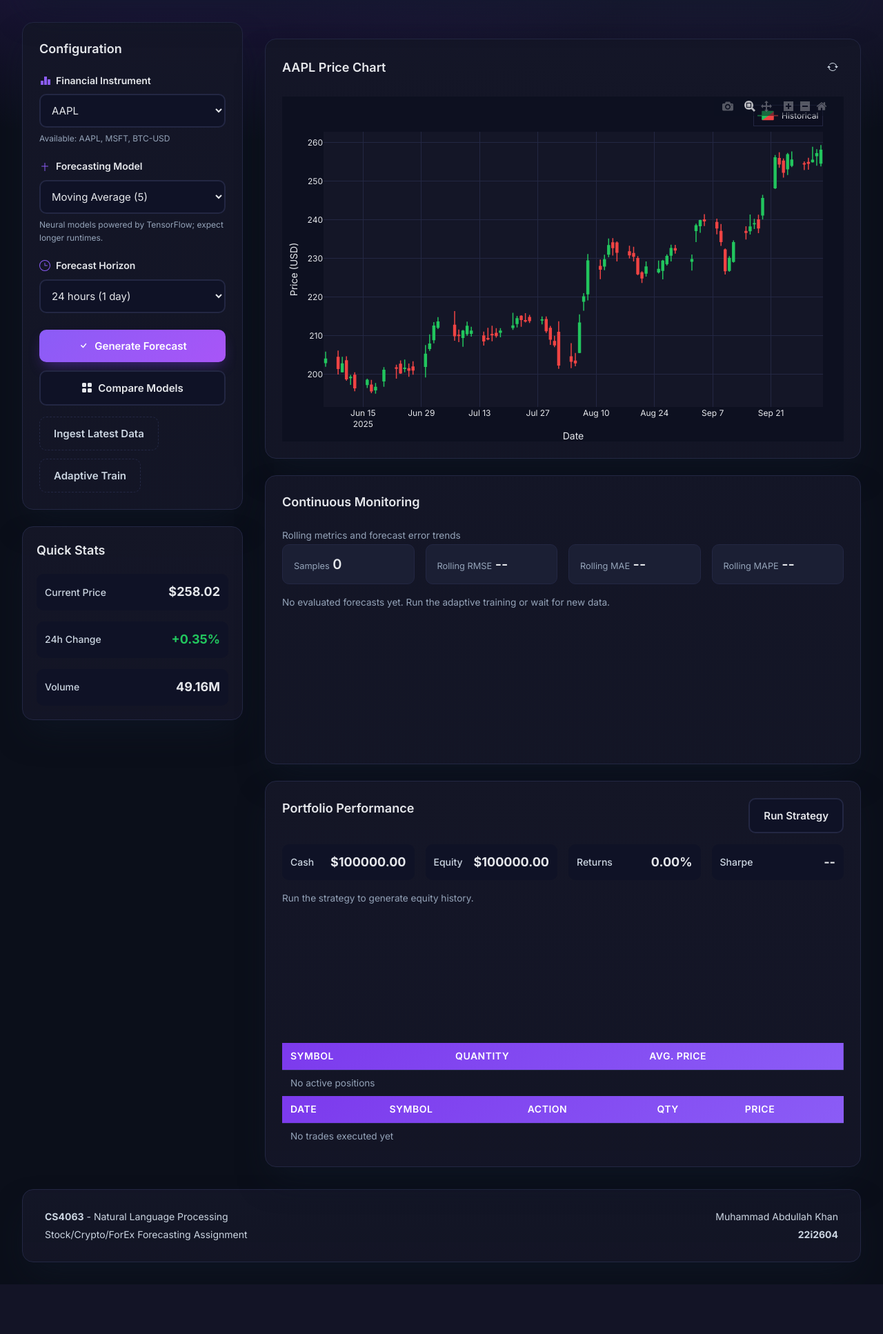
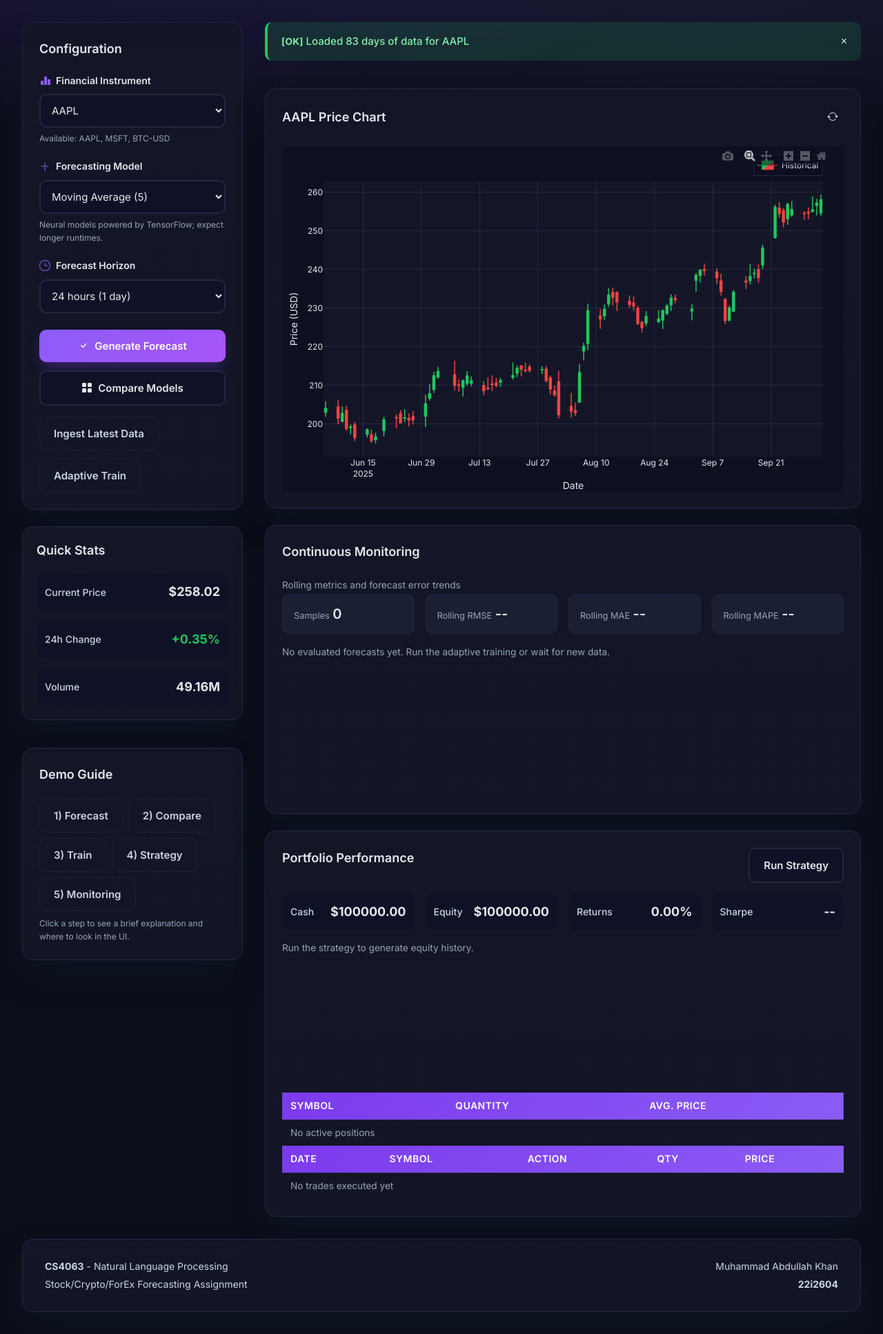
Before and after one commit to MuhammadKhan148/nlp-forecasting-application, a Flask app: page / in a window 1280 px wide. Shown: the part 151-2085 px from the top of the page at 69% size. Before the commit the page ends 2013 px from the top, so only its background shows below. Run offline with Flask 3, Linux system fonts and the light colour scheme; data comes from the database, SQL or seed files in the repository; data that the repository does not hold is empty; some libraries are stand-ins or nearby versions.

Commit message:
UI: add Demo Guide and Training Result card; sticky guidance and verification tips

```diff
--- a/static/js/app.js
+++ b/static/js/app.js
@@ -271,6 +271,21 @@ function setupEventListeners() {
     if (rebalanceBtn) {
         rebalanceBtn.addEventListener('click', runPortfolioStrategy);
     }
+
+    // Help buttons (demo guide)
+    const helpMap = {
+        'help-forecast': 'forecast',
+        'help-compare': 'compare',
+        'help-train': 'train',
+        'help-strategy': 'strategy',
+        'help-monitor': 'monitor'
+    };
+    Object.entries(helpMap).forEach(([id, step]) => {
+        const el = document.getElementById(id);
+        if (el) {
+            el.addEventListener('click', () => showStepHelp(step));
+        }
+    });
 }
 
 // Load historical data
@@ -347,7 +362,16 @@ async function generateForecast() {
         const horizonLabel = forecastData.length > 0 && forecastData[forecastData.length - 1].horizon_hours
             ? `${forecastData[forecastData.length - 1].horizon_hours}h`
             : `${horizonHours}h`;
-        showAlert(`Forecast generated using ${modelLabel} | Horizon ${horizonLabel}`, 'success');
+        showAlert(`Forecast generated using ${modelLabel} | Horizon ${horizonLabel}`, 'success', { duration: 30000 });
+        showAlert(
+            `<strong>What to do next</strong><br>
+            - Inspect the purple forecast overlay and confidence band on the chart.<br>
+            - Optionally click <em>Compare Models</em> to benchmark RMSE/MAE/MAPE.<br>
+            <strong>How to verify</strong><br>
+            - Open DevTools → Network → /api/forecast → response should include <em>model_source</em> and <em>model_version</em> (if using registry).`,
+            'info',
+            { sticky: true }
+        );
         loadMonitoringData(currentSymbol);
         loadPortfolioSummary();
         updateStatus(`Forecast ready (${modelLabel})`, 'success');
@@ -401,10 +425,19 @@ async function evaluateModels() {
             const bestName = formatModelName(bestModel);
             const rmse = formatMetric(bestModel.rmse);
             const mae = formatMetric(bestModel.mae);
-            showAlert(`Best model for ${currentSymbol}: ${bestName} (RMSE ${rmse}, MAE ${mae})`, 'success');
+            showAlert(`Best model for ${currentSymbol}: ${bestName} (RMSE ${rmse}, MAE ${mae})`, 'success', { duration: 30000 });
+            showAlert(
+                `<strong>What to do next</strong><br>
+                - Consider selecting this model for forecasting.<br>
+                - Use <em>Adaptive Train</em> to version and activate it for continuous use.<br>
+                <strong>How to verify</strong><br>
+                - Metrics table shows the best model highlighted; values align with /api/evaluate response.`,
+                'info',
+                { sticky: true }
+            );
             updateStatus(`Best model | ${bestName}`, 'success');
         } else {
-            showAlert('Model evaluation completed', 'success');
+            showAlert('Model evaluation completed', 'success', { duration: 30000 });
             updateStatus('Evaluation complete', 'success');
         }
         loadMonitoringData(currentSymbol);
@@ -671,8 +704,10 @@ function showLoading(show) {
     document.getElementById('loading').style.display = show ? 'block' : 'none';
 }
 
-// Show alert message
-function showAlert(message, type = 'info') {
+// Show alert message (supports sticky + duration + close button)
+function showAlert(message, type = 'info', options = {}) {
+    const { duration = 30000, sticky = false } = options;
+
     // Remove existing alerts
     const existingAlerts = document.querySelectorAll('.alert');
     existingAlerts.forEach(alert => alert.remove());
@@ -688,16 +723,32 @@ function showAlert(message, type = 'info') {
         info: '[INFO]'
     };
 
-    alert.innerHTML = `<span class="alert-icon">${icons[type] || '[INFO]'}</span> ${message}`;
+    // Build content
+    const content = document.createElement('span');
+    content.innerHTML = `<span class="alert-icon">${icons[type] || '[INFO]'}</span> ${message}`;
+
+    // Close button
+    const closeBtn = document.createElement('button');
+    closeBtn.textContent = '×';
+    closeBtn.setAttribute('aria-label', 'Close');
+    closeBtn.style.cssText = 'margin-left:auto;background:transparent;border:none;color:#e5e7eb;font-size:16px;cursor:pointer;';
+    closeBtn.addEventListener('click', () => {
+        alert.style.opacity = '0';
+        setTimeout(() => alert.remove(), 200);
+    });
+
+    alert.appendChild(content);
+    alert.appendChild(closeBtn);
 
     const container = document.getElementById('alert-container');
     container.appendChild(alert);
 
-    // Auto-remove after 5 seconds
-    setTimeout(() => {
-        alert.style.opacity = '0';
-        setTimeout(() => alert.remove(), 300);
-    }, 5000);
+    if (!sticky && duration > 0) {
+        setTimeout(() => {
+            alert.style.opacity = '0';
+            setTimeout(() => alert.remove(), 300);
+        }, duration);
+    }
 }
 
 // Monitoring + portfolio helpers
@@ -874,7 +925,15 @@ async function triggerIngestion() {
             showAlert(result.error, 'error');
             return;
         }
-        showAlert('Ingestion job triggered', 'success');
+        showAlert('Ingestion job triggered', 'success', { duration: 30000 });
+        showAlert(
+            `<strong>What to expect</strong><br>
+            - Historical prices will refresh; monitoring and strategy use latest data.<br>
+            <strong>How to verify</strong><br>
+            - Chart reloads; DevTools → Network shows <em>/api/ingest</em> 200 OK.`,
+            'info',
+            { sticky: true }
+        );
         if (currentSymbol) {
             loadHistoricalData(currentSymbol);
         }
@@ -909,13 +968,96 @@ async function triggerTraining() {
             showAlert(result.error, 'error');
             return;
         }
-        showAlert(`Training complete (version ${result.result?.version || 'latest'})`, 'success');
+        showAlert(`Training complete (version ${result.result?.version || 'latest'})`, 'success', { duration: 30000 });
+        showAlert(
+            `<strong>What to do next</strong><br>
+            - Click <em>Generate Forecast</em> again; it will use the new active version.<br>
+            <strong>How to verify</strong><br>
+            - DevTools → Network → /api/forecast → shows <em>model_source: "registry"</em> and new <em>model_version</em>.<br>
+            <strong>If errors</strong><br>
+            - Ensure at least 10 data points exist; review /api/train response for details.`,
+            'info',
+            { sticky: true }
+        );
+        try {
+            // Show the training response in the UI card
+            renderTrainingResult(result.result);
+            // Pull registry versions to show active flag and dates
+            const verRes = await fetch(`/api/models/versions?symbol=${encodeURIComponent(currentSymbol)}&model=${encodeURIComponent(model)}`);
+            const verData = await verRes.json();
+            if (!verData.error) {
+                renderTrainingResult(result.result, verData.versions || []);
+            }
+        } catch (e) {
+            console.warn('Unable to render training result', e);
+        }
         loadMonitoringData(currentSymbol);
     } catch (error) {
-        showAlert('Training failed: ' + error.message, 'error');
+        showAlert('Training failed: ' + error.message + '<br><strong>Check</strong>: DevTools → Network → /api/train and server logs.', 'error', { sticky: true });
     } finally {
         if (btn) btn.disabled = false;
     }
+}
+
+function safeFmt(x, digits = 4) {
+    if (x === null || x === undefined || Number.isNaN(Number(x))) return '--';
+    return Number(x).toFixed(digits);
+}
+
+function renderTrainingResult(data, versions) {
+    const card = document.getElementById('train-result-card');
+    const body = document.getElementById('train-result-body');
+    if (!card || !body || !data) {
+        return;
+    }
+    let registryRow = null;
+    if (Array.isArray(versions) && versions.length > 0) {
+        registryRow = versions.find(v => String(v.version) === String(data.version)) || versions[0];
+    }
+    const symbol = data.symbol || currentSymbol || '--';
+    const model = data.model || document.getElementById('model-select')?.value || '--';
+    const version = data.version || '--';
+    const rmse = safeFmt(data.metrics?.rmse);
+    const mae = safeFmt(data.metrics?.mae);
+    const mape = (data.metrics?.mape !== undefined && data.metrics?.mape !== null) ? `${safeFmt(data.metrics?.mape, 2)}%` : '--';
+    const isActive = registryRow ? (registryRow.is_active ? 'Yes' : 'No') : '--';
+    const trainStart = registryRow?.train_start ?? '--';
+    const trainEnd = registryRow?.train_end ?? '--';
+
+    body.innerHTML = `
+        <table>
+            <thead>
+                <tr>
+                    <th>Symbol</th>
+                    <th>Model</th>
+                    <th>Version</th>
+                    <th>Active</th>
+                    <th>RMSE</th>
+                    <th>MAE</th>
+                    <th>MAPE (%)</th>
+                    <th>Train Start</th>
+                    <th>Train End</th>
+                </tr>
+            </thead>
+            <tbody>
+                <tr>
+                    <td>${symbol}</td>
+                    <td>${prettifyModelLabel(model)}</td>
+                    <td>${version}</td>
+                    <td>${isActive}</td>
+                    <td>${rmse}</td>
+                    <td>${mae}</td>
+                    <td>${mape}</td>
+                    <td>${trainStart}</td>
+                    <td>${trainEnd}</td>
+                </tr>
+            </tbody>
+        </table>
+        <p class="muted" style="margin-top: 6px; font-size: 12px;">
+            After training, generate a new forecast to use this version (the forecast response will include <em>model_source: "registry"</em> and <em>model_version</em>).
+        </p>
+    `;
+    card.style.display = 'block';
 }
 
 async function runPortfolioStrategy() {
@@ -928,11 +1070,45 @@ async function runPortfolioStrategy() {
             showAlert(result.error, 'error');
             return;
         }
-        showAlert('Portfolio strategy executed', 'success');
+        showAlert('Portfolio strategy executed', 'success', { duration: 30000 });
+        showAlert(
+            `<strong>What to expect</strong><br>
+            - If thresholds are crossed, trades appear and equity updates.<br>
+            <strong>How to verify</strong><br>
+            - Positions/Trades tables update; equity chart gets a new point; /api/portfolio/summary reflects changes.<br>
+            <strong>If nothing changes</strong><br>
+            - Thresholds not met; try another model/symbol or adjust thresholds in config.env.`,
+            'info',
+            { sticky: true }
+        );
         renderPortfolioSummary(result.result || result);
     } catch (error) {
-        showAlert('Portfolio update failed: ' + error.message, 'error');
+        showAlert('Portfolio update failed: ' + error.message + '<br><strong>Check</strong>: DevTools → Network → /api/portfolio/run and server logs.', 'error', { sticky: true });
     } finally {
         if (btn) btn.disabled = false;
     }
 }
+
+// Demo guide helper
+function showStepHelp(step) {
+    const messages = {
+        forecast: 'Generate Forecast: Fits or loads the active model for the selected symbol and horizon, saves forecasts to the database, and overlays the purple forecast with confidence bands on the candlestick chart. After running, scroll to the main chart to view the overlay.',
+        compare: 'Compare Models: Benchmarks all models on a holdout window and displays RMSE/MAE/MAPE in the table. The best model is highlighted at the top. Use this to justify your model choice during the demo.',
+        train: 'Adaptive Train: Trains a new model version (rolling update) and activates it. You will not see an immediate chart change; the effect appears on the next forecast which will show model_source=registry and the new model_version.',
+        strategy: 'Run Strategy: Executes the portfolio auto strategy based on predicted vs current prices. If thresholds are met, it will buy/sell, update positions, and refresh the equity curve and performance metrics.',
+        monitor: 'Monitoring: Shows rolling RMSE/MAE/MAPE and a forecast error chart. Samples increase after evaluated forecasts exist (e.g., when the evaluation job runs and actual prices become available).'
+    };
+    const targetIds = {
+        forecast: 'candlestick-chart',
+        compare: 'metrics-container',
+        train: 'train-btn',
+        strategy: 'portfolio-card',
+        monitor: 'monitoring-card'
+    };
+    const text = messages[step] || 'This step provides guidance for the demo.';
+    showAlert(text, 'info', { sticky: true });
+    const target = document.getElementById(targetIds[step]);
+    if (target && typeof target.scrollIntoView === 'function') {
+        target.scrollIntoView({ behavior: 'smooth', block: 'start' });
+    }
+}
--- a/templates/index.html
+++ b/templates/index.html
@@ -97,14 +97,14 @@
                     </div>
 
                     <div class="button-group">
-                        <button id="forecast-btn" class="btn btn-primary">
+                        <button id="forecast-btn" class="btn btn-primary" title="Generate a new forecast for the selected symbol/model and horizon.">
                             <svg width="16" height="16" viewBox="0 0 16 16" fill="currentColor">
                                 <path
                                     d="M10.97 4.97a.75.75 0 011.07 1.05l-3.99 4.99a.75.75 0 01-1.08.02L4.324 8.384a.75.75 0 111.06-1.06l2.094 2.093 3.473-4.425a.267.267 0 01.02-.022z" />
                             </svg>
                             Generate Forecast
                         </button>
-                        <button id="evaluate-btn" class="btn btn-secondary">
+                        <button id="evaluate-btn" class="btn btn-secondary" title="Benchmark all models on a holdout set to compare RMSE/MAE/MAPE.">
                             <svg width="16" height="16" viewBox="0 0 16 16" fill="currentColor">
                                 <path
                                     d="M1 2.5A1.5 1.5 0 012.5 1h3A1.5 1.5 0 017 2.5v3A1.5 1.5 0 015.5 7h-3A1.5 1.5 0 011 5.5v-3zm8 0A1.5 1.5 0 0110.5 1h3A1.5 1.5 0 0115 2.5v3A1.5 1.5 0 0113.5 7h-3A1.5 1.5 0 019 5.5v-3zm-8 8A1.5 1.5 0 012.5 9h3A1.5 1.5 0 017 10.5v3A1.5 1.5 0 015.5 15h-3A1.5 1.5 0 011 13.5v-3zm8 0A1.5 1.5 0 0110.5 9h3a1.5 1.5 0 011.5 1.5v3a1.5 1.5 0 01-1.5 1.5h-3A1.5 1.5 0 019 13.5v-3z" />
@@ -114,8 +114,8 @@
                     </div>
 
                     <div class="button-row">
-                        <button id="ingest-btn" class="btn btn-ghost">Ingest Latest Data</button>
-                        <button id="train-btn" class="btn btn-ghost">Adaptive Train</button>
+                        <button id="ingest-btn" class="btn btn-ghost" title="Fetch latest prices for configured symbols.">Ingest Latest Data</button>
+                        <button id="train-btn" class="btn btn-ghost" title="Train a new version of the selected model (rolling update) and activate it.">Adaptive Train</button>
                     </div>
                 </div>
 
@@ -136,6 +136,21 @@
                             <span class="stat-value" id="volume">--</span>
                         </div>
                     </div>
+                </div>
+
+                <!-- Demo Guide -->
+                <div class="card" style="margin-top: 16px;">
+                    <h3 class="card-title">Demo Guide</h3>
+                    <div style="display:flex; flex-wrap: wrap; gap: 8px;">
+                        <button id="help-forecast" class="btn btn-ghost" title="What happens when you generate a forecast?">1) Forecast</button>
+                        <button id="help-compare" class="btn btn-ghost" title="How model comparison works and what the metrics mean.">2) Compare</button>
+                        <button id="help-train" class="btn btn-ghost" title="What Adaptive Train does and how to verify it worked.">3) Train</button>
+                        <button id="help-strategy" class="btn btn-ghost" title="How the portfolio strategy trades and what metrics update.">4) Strategy</button>
+                        <button id="help-monitor" class="btn btn-ghost" title="How monitoring updates and why Samples may be zero initially.">5) Monitoring</button>
+                    </div>
+                    <p class="muted" style="margin-top: 8px; font-size: 12px;">
+                        Click a step to see a brief explanation and where to look in the UI.
+                    </p>
                 </div>
             </aside>
 
@@ -184,6 +199,16 @@
                         </table>
                     </div>
                     <div id="metrics-summary" class="metrics-summary" style="display: none;"></div>
+                </div>
+
+                <div id="train-result-card" class="card" style="display: none;">
+                    <div class="card-header">
+                        <h3 class="card-title">Latest Training Result</h3>
+                        <span class="muted">Model registry status and metrics</span>
+                    </div>
+                    <div id="train-result-body" class="table-responsive">
+                        <!-- Populated by JS after Adaptive Train -->
+                    </div>
                 </div>
 
                 <div id="monitoring-card" class="card monitoring-card">
```
Also changed, not shown: 18 other files.
